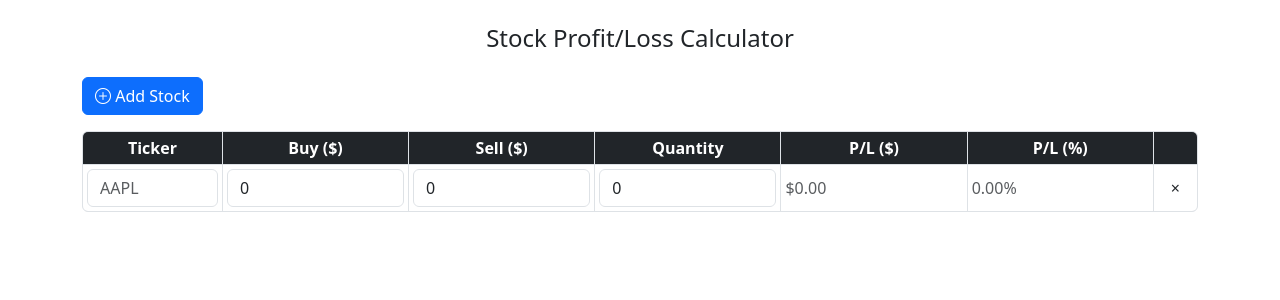
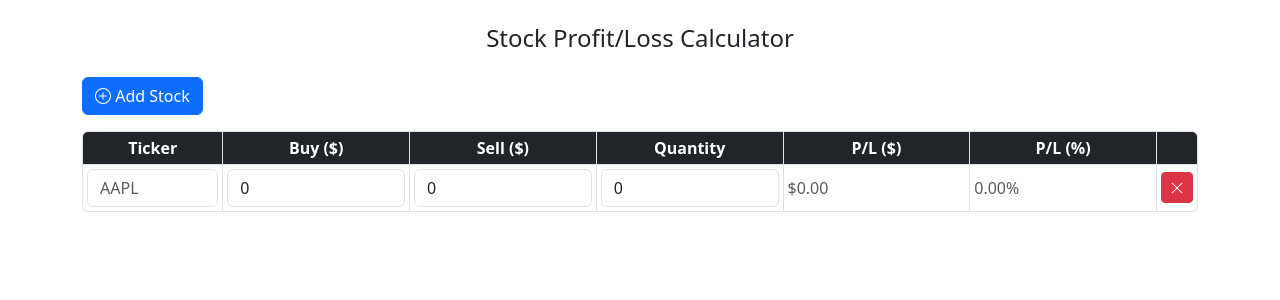
Before and after one commit to jimmywanhk/simple-stock-calculator, a Vue app: page / in a window 1280 px wide. Both pictures are taken after a click on the button "Add Stock". Shown: the top 300 px of the page. Built offline with nearby package versions, Linux system fonts and the light colour scheme.

Commit message:
fix the delete button style

```diff
--- a/src/components/DataRow.vue
+++ b/src/components/DataRow.vue
@@ -60,11 +60,9 @@
     <div class="grid-cell" data-label="">
       <button
         @click="$emit('delete')"
-        class="btn btn-circle"
-        type="button"
-        title="Delete stock"
+        class="btn btn-danger btn-sm"
       >
-        ×
+        <i class="bi bi-x-lg"></i>
       </button>
     </div>
   </div>
```
